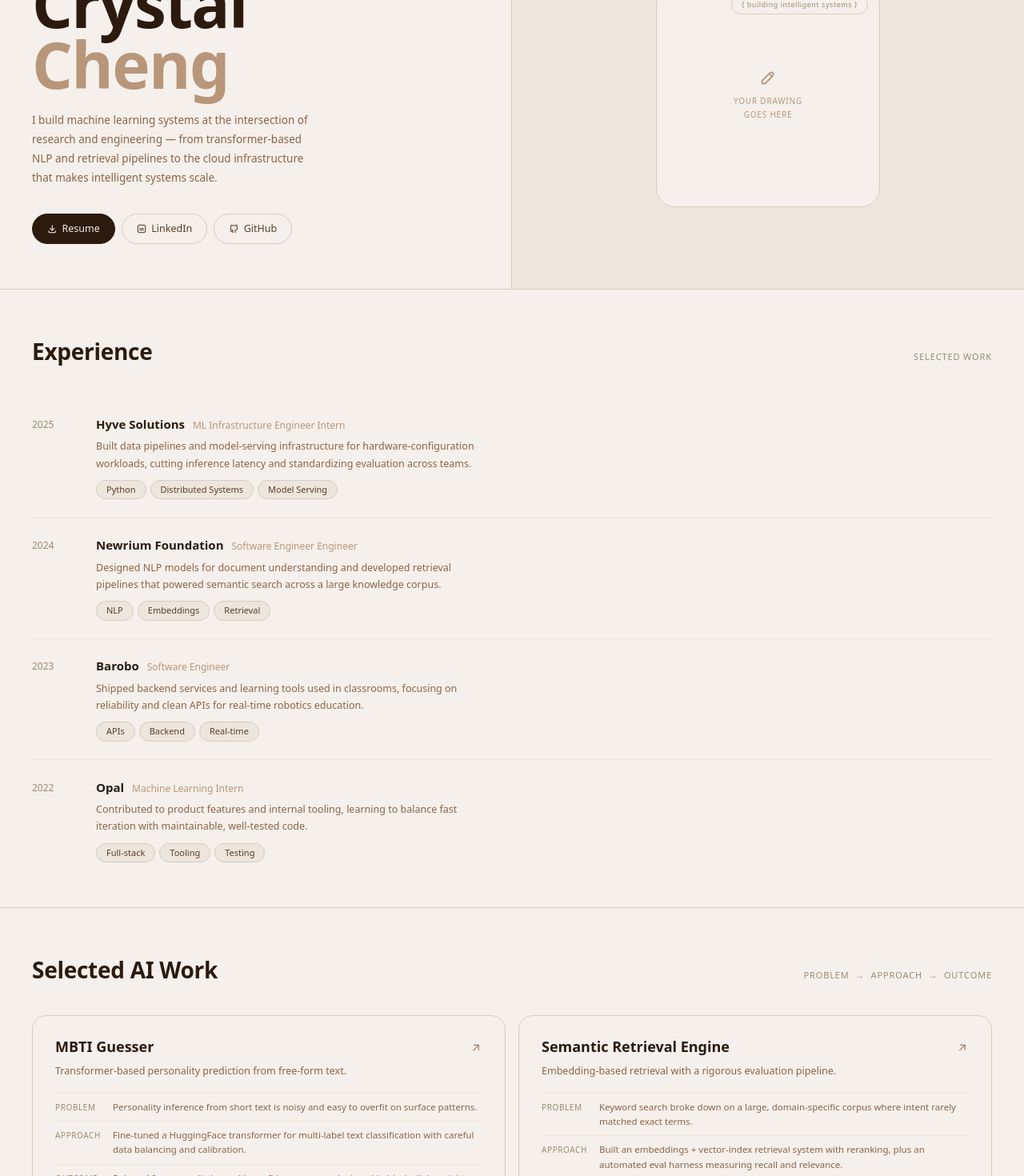
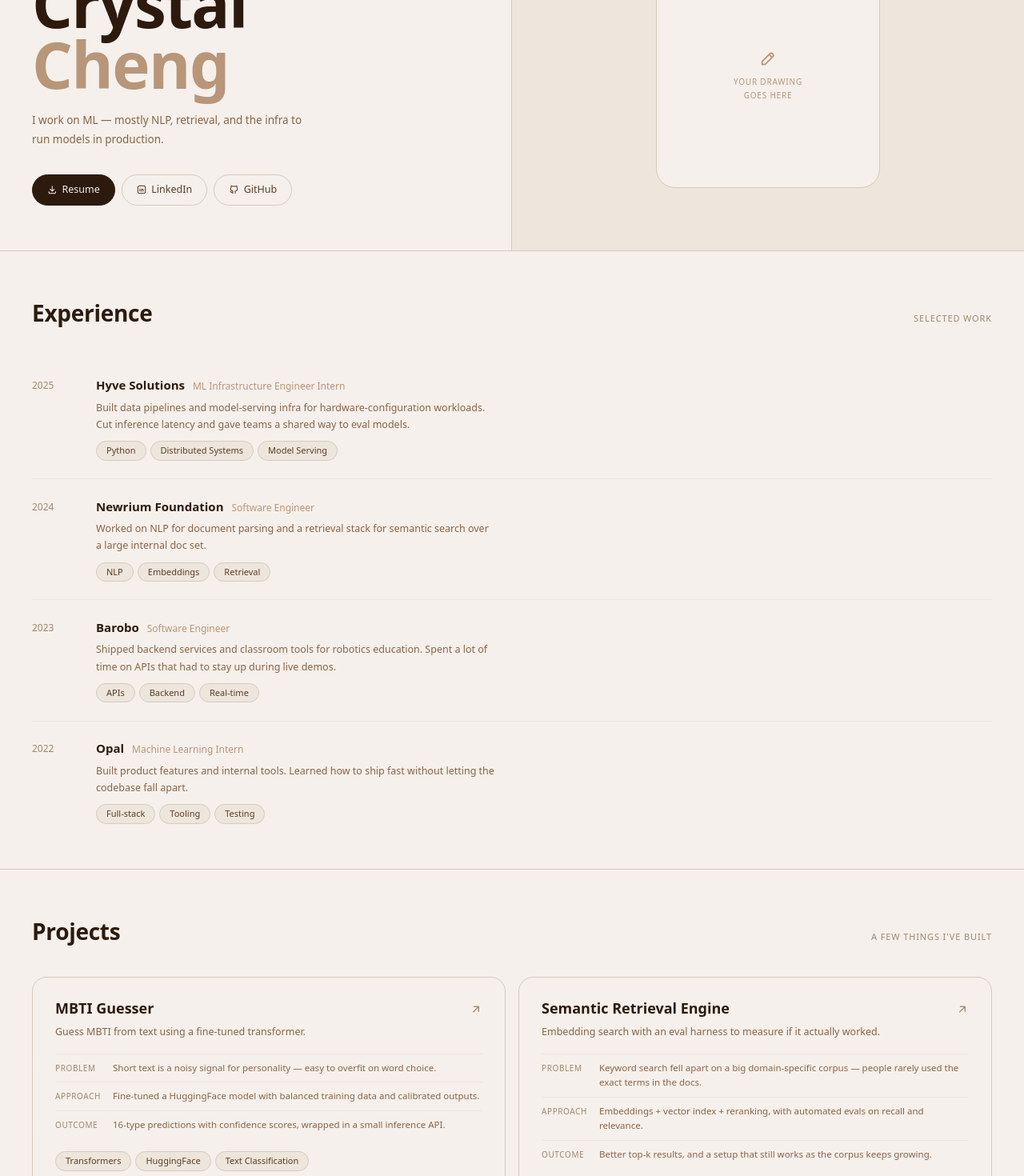
Before and after one commit to chengjcrystal/portfolio, a Next.js app: page / in a window 1280 px wide. Shown: the part 180-1650 px from the top of the page at 80% size. Built offline with nearby package versions, Linux system fonts and the light colour scheme.

Commit message:
cleaning code

```diff
--- a/src/app/about/page.tsx
+++ b/src/app/about/page.tsx
@@ -2,8 +2,7 @@
 
 export const metadata: Metadata = {
   title: "About — Crystal Cheng",
-  description:
-    "About Crystal Cheng — CS and Applied Math student at UC Berkeley.",
+  description: "A bit about Crystal Cheng — CS + Applied Math at Berkeley.",
 };
 
 export default function AboutPage() {
@@ -16,24 +15,23 @@
       <div className="about-grid">
         <div>
           <h2 className="about-title">
-            I care about building
+            I like ML work that&apos;s
             <br />
-            intelligent systems that are
+            careful and
             <br />
-            <em>rigorous</em> and genuinely useful.
+            <em>actually</em> useful.
           </h2>
 
           <p className="about-body">
-            I&apos;m studying Computer Science and Applied Mathematics at UC
-            Berkeley, where I split my time between research questions and the
-            engineering work that turns them into something real. I&apos;m drawn
-            to problems where good math and good systems design meet.
+            I&apos;m in CS and Applied Math at Berkeley. I spend a lot of time on
+            research ideas and the engineering to make them run. I&apos;m most
+            interested in problems where the math and the systems side both
+            matter.
           </p>
 
           <p className="about-body">
-            Outside of models and pipelines, I think a lot about how
-            research-grade work can be made approachable — clear evaluation,
-            honest results, and interfaces people actually want to use.
+            I also care about making research legible — good evals, honest
+            numbers, and UIs people don&apos;t hate.
           </p>
 
           <div className="two-col">
@@ -54,7 +52,7 @@
                 </li>
                 <li>
                   <span className="idot" />
-                  Intelligent Systems
+                  ML Systems
                 </li>
                 <li>
                   <span className="idot" />
--- a/src/app/contact/page.tsx
+++ b/src/app/contact/page.tsx
@@ -2,8 +2,7 @@
 
 export const metadata: Metadata = {
   title: "Contact — Crystal",
-  description:
-    "Get in touch with Crystal Cheng for AI/ML engineering roles and research collaborations.",
+  description: "How to reach Crystal Cheng.",
 };
 
 export default function ContactPage() {
@@ -16,9 +15,8 @@
           <span>talk.</span>
         </h1>
         <p className="contact-sub">
-          I&apos;m currently open to AI/ML engineering roles and research
-          collaborations. Feel free to reach out — I&apos;m always happy to chat
-          about ML, systems, or Berkeley recommendations.
+          Open to ML engineering roles and research collabs. Email me — happy to
+          talk about work, or Berkeley food spots if you ask.
         </p>
 
         <div className="contact-links">
--- a/src/app/layout.tsx
+++ b/src/app/layout.tsx
@@ -26,7 +26,7 @@
 export const metadata: Metadata = {
   title: "Crystal Cheng — AI/ML Engineer",
   description:
-    "Crystal is a CS and Applied Math student at UC Berkeley building ML systems at the intersection of research and engineering.",
+    "CS + Applied Math at Berkeley. ML, NLP, retrieval, and production infra.",
 };
 
 export default function RootLayout({
--- a/src/app/page.tsx
+++ b/src/app/page.tsx
@@ -10,9 +10,8 @@
             <span>Cheng</span>
           </h1>
           <p className="hero-desc">
-            I build machine learning systems at the intersection of research and
-            engineering — from transformer-based NLP and retrieval pipelines to
-            the cloud infrastructure that makes intelligent systems scale.
+            I work on ML — mostly NLP, retrieval, and the infra to run models in
+            production.
           </p>
           <div className="btn-row">
             <a
@@ -44,7 +43,7 @@
 
         <div className="hero-right">
           <div className="illus-box">
-            <span className="illus-tag">{"{ building intelligent systems }"}</span>
+            <span className="illus-tag">{"{ ml, nlp, infra }"}</span>
             <i
               className="ti ti-pencil"
               style={{ fontSize: 22, color: "var(--brown4)" }}
@@ -73,9 +72,9 @@
                 <span className="exp-role">ML Infrastructure Engineer Intern</span>
               </div>
               <p className="exp-desc">
-                Built data pipelines and model-serving infrastructure for
-                hardware-configuration workloads, cutting inference latency and
-                standardizing evaluation across teams.
+                Built data pipelines and model-serving infra for
+                hardware-configuration workloads. Cut inference latency and gave
+                teams a shared way to eval models.
               </p>
               <div className="chip-row">
                 <span className="chip">Python</span>
@@ -90,12 +89,11 @@
             <div>
               <div className="exp-top">
                 <span className="exp-company">Newrium Foundation</span>
-                <span className="exp-role">Software Engineer Engineer</span>
+                <span className="exp-role">Software Engineer</span>
               </div>
               <p className="exp-desc">
-                Designed NLP models for document understanding and developed
-                retrieval pipelines that powered semantic search across a large
-                knowledge corpus.
+                Worked on NLP for document parsing and a retrieval stack for
+                semantic search over a large internal doc set.
               </p>
               <div className="chip-row">
                 <span className="chip">NLP</span>
@@ -113,9 +111,9 @@
                 <span className="exp-role">Software Engineer</span>
               </div>
               <p className="exp-desc">
-                Shipped backend services and learning tools used in classrooms,
-                focusing on reliability and clean APIs for real-time robotics
-                education.
+                Shipped backend services and classroom tools for robotics
+                education. Spent a lot of time on APIs that had to stay up
+                during live demos.
               </p>
               <div className="chip-row">
                 <span className="chip">APIs</span>
@@ -133,8 +131,8 @@
                 <span className="exp-role">Machine Learning Intern</span>
               </div>
               <p className="exp-desc">
-                Contributed to product features and internal tooling, learning to
-                balance fast iteration with maintainable, well-tested code.
+                Built product features and internal tools. Learned how to ship
+                fast without letting the codebase fall apart.
               </p>
               <div className="chip-row">
                 <span className="chip">Full-stack</span>
@@ -148,10 +146,8 @@
 
       <section className="section" id="projects">
         <div className="section-header">
-          <h2 className="section-title">Selected AI Work</h2>
-          <span className="section-aside">
-            Problem &nbsp;→&nbsp; Approach &nbsp;→&nbsp; Outcome
-          </span>
+          <h2 className="section-title">Projects</h2>
+          <span className="section-aside">A few things I&apos;ve built</span>
         </div>
 
         <div className="proj-grid">
@@ -163,28 +159,28 @@
               </a>
             </div>
             <p className="proj-sub">
-              Transformer-based personality prediction from free-form text.
+              Guess MBTI from text using a fine-tuned transformer.
             </p>
             <div className="pao">
               <div className="pao-row">
                 <span className="pao-key">Problem</span>
                 <span>
-                  Personality inference from short text is noisy and easy to
-                  overfit on surface patterns.
+                  Short text is a noisy signal for personality — easy to overfit
+                  on word choice.
                 </span>
               </div>
               <div className="pao-row">
                 <span className="pao-key">Approach</span>
                 <span>
-                  Fine-tuned a HuggingFace transformer for multi-label text
-                  classification with careful data balancing and calibration.
+                  Fine-tuned a HuggingFace model with balanced training data and
+                  calibrated outputs.
                 </span>
               </div>
               <div className="pao-row">
                 <span className="pao-key">Outcome</span>
                 <span>
-                  Robust 16-type predictions with confidence scores, deployed
-                  behind a lightweight inference API.
+                  16-type predictions with confidence scores, wrapped in a small
+                  inference API.
                 </span>
               </div>
             </div>
@@ -203,29 +199,29 @@
               </a>
             </div>
             <p className="proj-sub">
-              Embedding-based retrieval with a rigorous evaluation pipeline.
+              Embedding search with an eval harness to measure if it actually
+              worked.
             </p>
             <div className="pao">
               <div className="pao-row">
                 <span className="pao-key">Problem</span>
                 <span>
-                  Keyword search broke down on a large, domain-specific corpus
-                  where intent rarely matched exact terms.
+                  Keyword search fell apart on a big domain-specific corpus —
+                  people rarely used the exact terms in the docs.
                 </span>
               </div>
               <div className="pao-row">
                 <span className="pao-key">Approach</span>
                 <span>
-                  Built an embeddings + vector-index retrieval system with
-                  reranking, plus an automated eval harness measuring recall and
-                  relevance.
+                  Embeddings + vector index + reranking, with automated evals on
+                  recall and relevance.
                 </span>
               </div>
               <div className="pao-row">
                 <span className="pao-key">Outcome</span>
                 <span>
-                  Materially higher top-k relevance and a scalable architecture
-                  that holds up as the corpus grows.
+                  Better top-k results, and a setup that still works as the corpus
+                  keeps growing.
                 </span>
               </div>
             </div>
@@ -233,7 +229,7 @@
               <span className="chip">Embeddings</span>
               <span className="chip">Retrieval</span>
               <span className="chip">Evaluation</span>
-              <span className="chip">Scalable Infra</span>
+              <span className="chip">Infra</span>
             </div>
           </div>
         </div>
--- a/src/components/Footer.tsx
+++ b/src/components/Footer.tsx
@@ -3,7 +3,7 @@
     <footer>
       <span className="footer-logo">{logo}</span>
       <span className="footer-note">
-        Designed &amp; built in Berkeley, CA &nbsp;·&nbsp; 2026
+        Built in Berkeley &nbsp;·&nbsp; 2026
       </span>
     </footer>
   );
```
